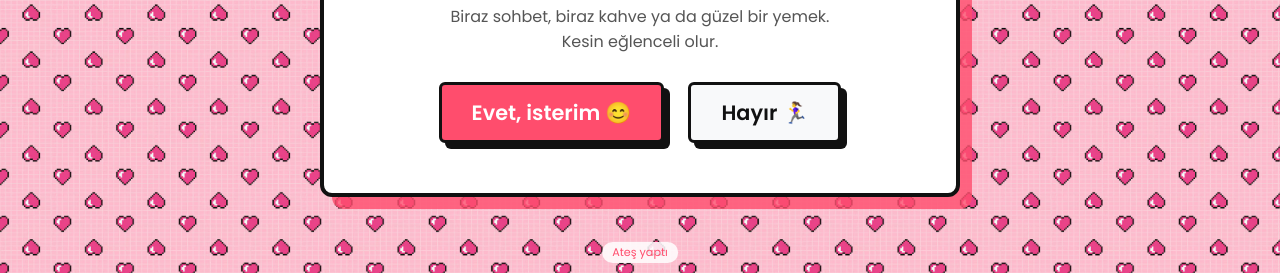
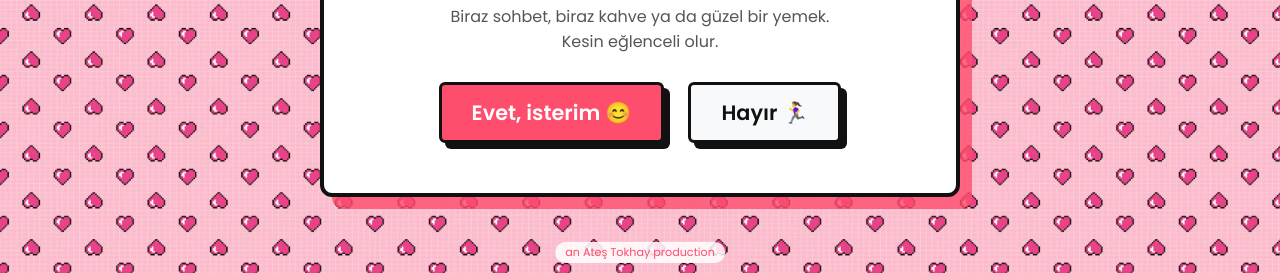
Before and after one commit to atestokhay/would-u-be-my-date, a plain HTML site: page index.html in a window 1280 px wide. Shown: the part 527-800 px from the top of the page. Drawn offline with Linux system fonts and the light colour scheme.

Commit message:
Alt yazıyı 'an Ateş Tokhay production' yap
Co-Authored-By: Claude Opus 5.5 <noreply@anthropic.com>
Claude-Session: https://claude.ai/code/session_017nBBJssVCCQ3y9XUoCpFpP

```diff
--- a/index.html
+++ b/index.html
@@ -10,7 +10,7 @@
     <link rel="stylesheet" href="style.css">
 </head>
 <body>
-<h3>Ateş yaptı</h3>
+<h3>an Ateş Tokhay production</h3>
 
     <div class="container" id="proposal-screen">
         <img src="https://media1.tenor.com/m/MKkJWYigjycAAAAd/cute-cat-cat-cute.gif" alt="Sevimli kedi" id="cat-gif">
```
